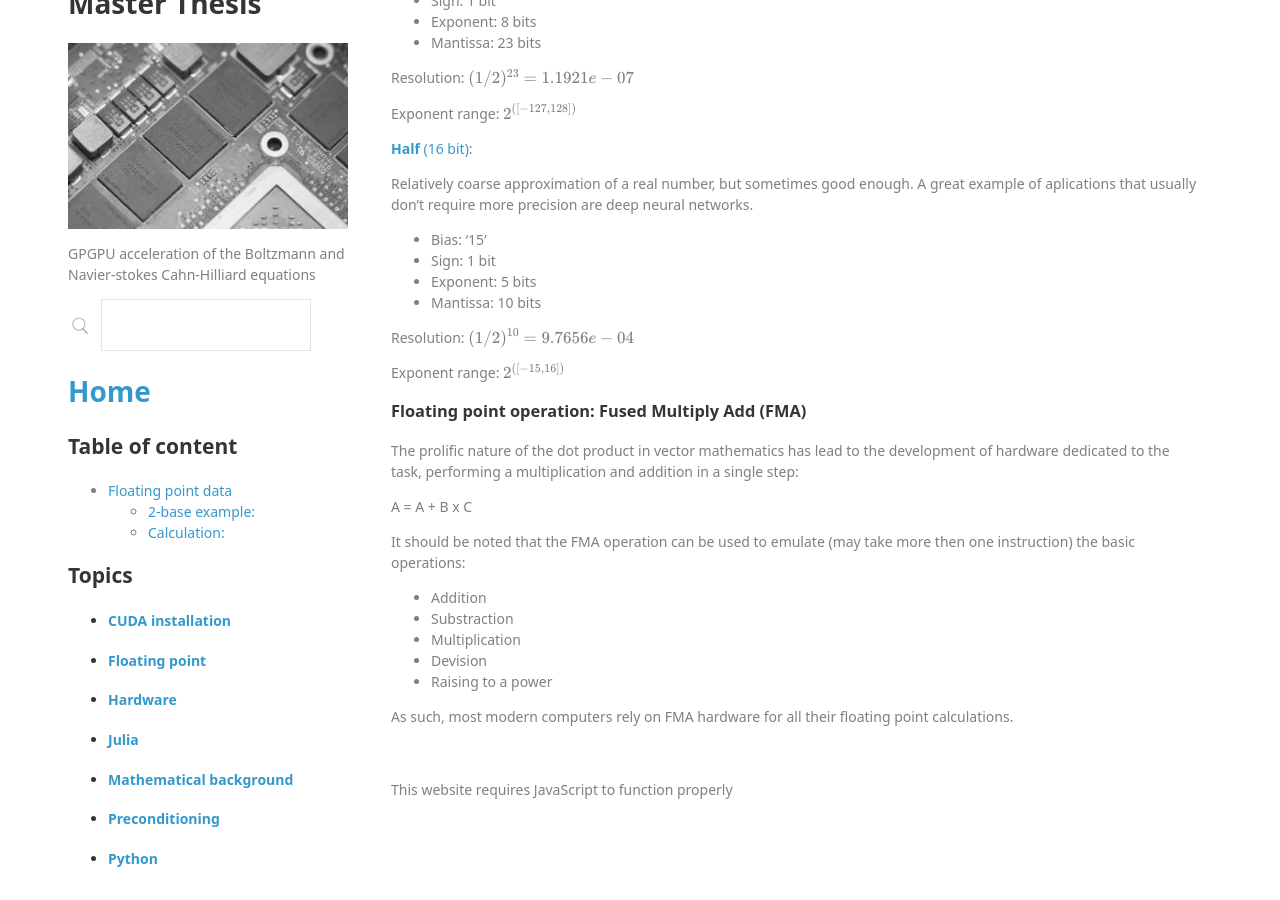
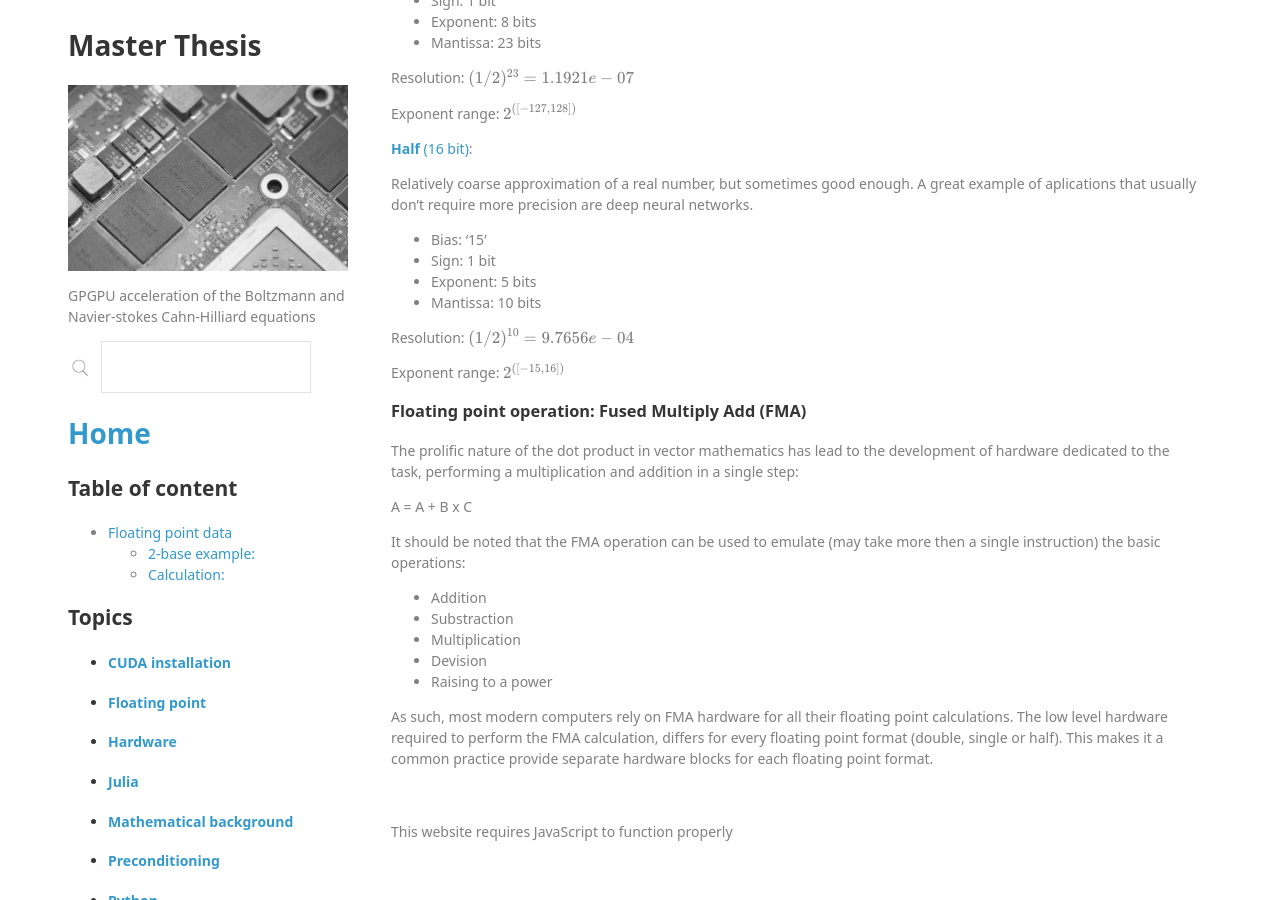
Before and after one commit to lucasbekker/lucasbekker.github.io, a Jekyll site: the page built from _sections/Floating point.md, in a window 1280 px wide and 900 px high, scrolled down 887 px. Built offline with Jekyll 4.4.1, drawn with Linux system fonts in a browser that asks for light colours; nearby versions of some CDN libraries; formulas are drawn with MathJax 3.

Commit message:
Minor fixes

```diff
--- a/_sections/Floating point.md
+++ b/_sections/Floating point.md
@@ -70,7 +70,7 @@
 
 A = A + B x C
 
-It should be noted that the FMA operation can be used to emulate (may take more then one instruction) the basic operations:
+It should be noted that the FMA operation can be used to emulate (may take more then a single instruction) the basic operations:
 
  - Addition
  - Substraction
@@ -78,4 +78,4 @@
  - Devision
  - Raising to a power
 
-As such, most modern computers rely on FMA hardware for all their floating point calculations.
+As such, most modern computers rely on FMA hardware for all their floating point calculations. The low level hardware required to perform the FMA calculation, differs for every floating point format (double, single or half). This makes it a common practice provide separate hardware blocks for each floating point format.
```
Also changed, not shown: _sections/Hardware.md (+1 -1 lines).
